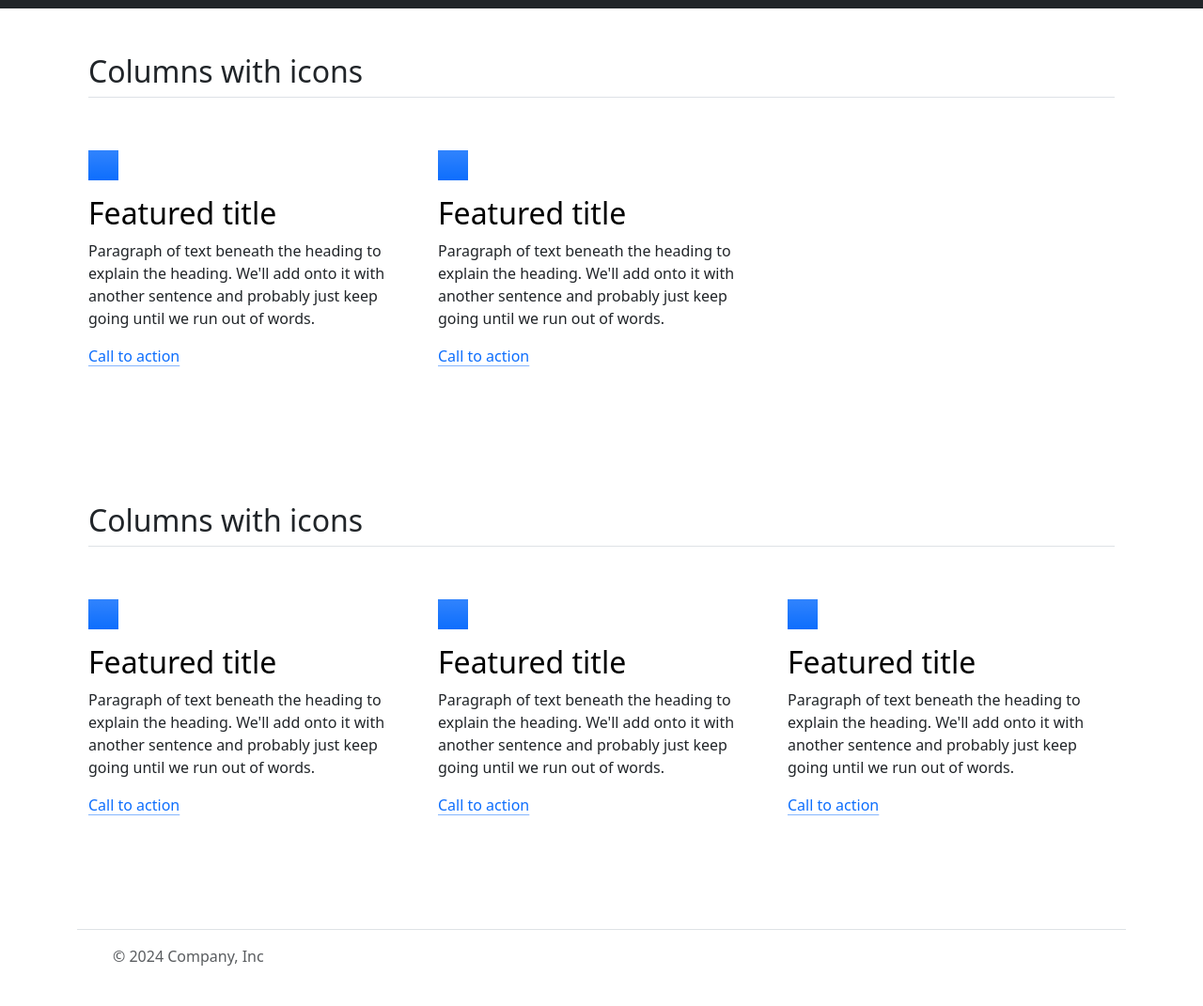
After one commit to Sharath-shetty28/Django, a Django app: page / in a window 1280 px wide. The commit adds this page. Shown: the part 317-1388 px from the top of the page at 94% size. Run offline with Django 5.2, Linux system fonts and the light colour scheme.

Commit message:
changes done

```diff
--- /dev/null
+++ b/pdf_toolkit/pdf_merger/templates/merge/index.html
@@ -0,0 +1,266 @@
+<!DOCTYPE html>
+<html lang="en">
+  <head>
+    <meta charset="utf-8" />
+    <meta name="viewport" content="width=device-width, initial-scale=1" />
+    <title>Bootstrap demo</title>
+    <link
+      href="https://cdn.jsdelivr.net/npm/bootstrap@5.3.3/dist/css/bootstrap.min.css"
+      rel="stylesheet"
+      integrity="sha384-QWTKZyjpPEjISv5WaRU9OFeRpok6YctnYmDr5pNlyT2bRjXh0JMhjY6hW+ALEwIH"
+      crossorigin="anonymous"
+    />
+  </head>
+  <body>
+    <nav
+      class="navbar navbar-expand-lg navbar-dark bg-dark"
+      aria-label="Offcanvas navbar large"
+    >
+      <div class="container-fluid">
+        <a class="navbar-brand" href="#">
+          <img
+            src="https://svgmix.com/uploads/codicons/77a588-file-code.svg"
+            class="text-light"
+          />pdf_tollkit</a
+        >
+        <button
+          class="navbar-toggler"
+          type="button"
+          data-bs-toggle="offcanvas"
+          data-bs-target="#offcanvasNavbar2"
+          aria-controls="offcanvasNavbar2"
+          aria-label="Toggle navigation"
+        >
+          <span class="navbar-toggler-icon"></span>
+        </button>
+        <div
+          class="offcanvas offcanvas-end text-bg-dark"
+          tabindex="-1"
+          id="offcanvasNavbar2"
+          aria-labelledby="offcanvasNavbar2Label"
+        >
+          <div class="offcanvas-header">
+            <h5 class="offcanvas-title" id="offcanvasNavbar2Label">
+              pdf_toolkit
+            </h5>
+            <button
+              type="button"
+              class="btn-close btn-close-white"
+              data-bs-dismiss="offcanvas"
+              aria-label="Close"
+            ></button>
+          </div>
+          <div class="offcanvas-body">
+            <ul class="navbar-nav justify-content-end flex-grow-1 pe-3">
+              <li class="nav-item dropdown">
+                <a
+                  class="nav-link dropdown-toggle"
+                  href="#"
+                  role="button"
+                  data-bs-toggle="dropdown"
+                  aria-expanded="false"
+                >
+                  merge
+                </a>
+                <ul class="dropdown-menu">
+                  <li>
+                    <a class="dropdown-item" href="merge/merge_pdfs"
+                      >pdf merge</a
+                    >
+                  </li>
+                  <li>
+                    <hr class="dropdown-divider" />
+                  </li>
+                  <li>
+                    <a class="dropdown-item" href="/merge/merge_words"
+                      >word merge</a
+                    >
+                  </li>
+                </ul>
+              </li>
+              <li class="nav-item dropdown">
+                <a
+                  class="nav-link dropdown-toggle"
+                  href="#"
+                  role="button"
+                  data-bs-toggle="dropdown"
+                  aria-expanded="false"
+                >
+                  converter
+                </a>
+                <ul class="dropdown-menu">
+                  <li><a class="dropdown-item" href="#">word to pdf</a></li>
+                  <li>
+                    <hr class="dropdown-divider" />
+                  </li>
+                  <li>
+                    <a class="dropdown-item" href="#">img to pdf</a>
+                  </li>
+                </ul>
+              </li>
+            </ul>
+            <div class="d-flex mt-3 mt-lg-0">
+              <button class="btn btn-outline-success" type="submit">
+                share
+              </button>
+            </div>
+          </div>
+        </div>
+      </div>
+    </nav>
+
+    <div class="container px-4 py-5" id="featured-3">
+      <h2 class="pb-2 border-bottom">Columns with icons</h2>
+      <div class="row g-4 py-5 row-cols-1 row-cols-lg-3">
+        <div class="feature col">
+          <div
+            class="feature-icon d-inline-flex align-items-center justify-content-center text-bg-primary bg-gradient fs-2 mb-3"
+          >
+            <svg class="bi" width="1em" height="1em">
+              <use xlink:href="#collection"></use>
+            </svg>
+          </div>
+          <h3 class="fs-2 text-body-emphasis">Featured title</h3>
+          <p>
+            Paragraph of text beneath the heading to explain the heading. We'll
+            add onto it with another sentence and probably just keep going until
+            we run out of words.
+          </p>
+          <a href="#" class="icon-link">
+            Call to action
+            <svg class="bi"><use xlink:href="#chevron-right"></use></svg>
+          </a>
+        </div>
+
+        <div class="feature col">
+          <div
+            class="feature-icon d-inline-flex align-items-center justify-content-center text-bg-primary bg-gradient fs-2 mb-3"
+          >
+            <svg class="bi" width="1em" height="1em">
+              <use xlink:href="#toggles2"></use>
+            </svg>
+          </div>
+          <h3 class="fs-2 text-body-emphasis">Featured title</h3>
+          <p>
+            Paragraph of text beneath the heading to explain the heading. We'll
+            add onto it with another sentence and probably just keep going until
+            we run out of words.
+          </p>
+          <a href="#" class="icon-link">
+            Call to action
+            <svg class="bi"><use xlink:href="#chevron-right"></use></svg>
+          </a>
+        </div>
+      </div>
+    </div>
+    <div class="container px-4 py-5" id="featured-3">
+      <h2 class="pb-2 border-bottom">Columns with icons</h2>
+      <div class="row g-4 py-5 row-cols-1 row-cols-lg-3">
+        <div class="feature col">
+          <div
+            class="feature-icon d-inline-flex align-items-center justify-content-center text-bg-primary bg-gradient fs-2 mb-3"
+          >
+            <svg class="bi" width="1em" height="1em">
+              <use xlink:href="#collection"></use>
+            </svg>
+          </div>
+          <h3 class="fs-2 text-body-emphasis">Featured title</h3>
+          <p>
+            Paragraph of text beneath the heading to explain the heading. We'll
+            add onto it with another sentence and probably just keep going until
+            we run out of words.
+          </p>
+          <a href="#" class="icon-link">
+            Call to action
+            <svg class="bi"><use xlink:href="#chevron-right"></use></svg>
+          </a>
+        </div>
+        <div class="feature col">
+          <div
+            class="feature-icon d-inline-flex align-items-center justify-content-center text-bg-primary bg-gradient fs-2 mb-3"
+          >
+            <svg class="bi" width="1em" height="1em">
+              <use xlink:href="#people-circle"></use>
+            </svg>
+          </div>
+          <h3 class="fs-2 text-body-emphasis">Featured title</h3>
+          <p>
+            Paragraph of text beneath the heading to explain the heading. We'll
+            add onto it with another sentence and probably just keep going until
+            we run out of words.
+          </p>
+          <a href="#" class="icon-link">
+            Call to action
+            <svg class="bi"><use xlink:href="#chevron-right"></use></svg>
+          </a>
+        </div>
+        <div class="feature col">
+          <div
+            class="feature-icon d-inline-flex align-items-center justify-content-center text-bg-primary bg-gradient fs-2 mb-3"
+          >
+            <svg class="bi" width="1em" height="1em">
+              <use xlink:href="#toggles2"></use>
+            </svg>
+          </div>
+          <h3 class="fs-2 text-body-emphasis">Featured title</h3>
+          <p>
+            Paragraph of text beneath the heading to explain the heading. We'll
+            add onto it with another sentence and probably just keep going until
+            we run out of words.
+          </p>
+          <a href="#" class="icon-link">
+            Call to action
+            <svg class="bi"><use xlink:href="#chevron-right"></use></svg>
+          </a>
+        </div>
+      </div>
+    </div>
+
+    {% comment %} footer {% endcomment %}
+    <div class="container">
+      <footer
+        class="d-flex flex-wrap justify-content-between align-items-center py-3 my-4 border-top"
+      >
+        <div class="col-md-4 d-flex align-items-center">
+          <a
+            href="/"
+            class="mb-3 me-2 mb-md-0 text-body-secondary text-decoration-none lh-1"
+          >
+            <svg class="bi" width="30" height="24">
+              <use xlink:href="#bootstrap"></use>
+            </svg>
+          </a>
+          <span class="mb-3 mb-md-0 text-body-secondary"
+            >© 2024 Company, Inc</span
+          >
+        </div>
+
+        <ul class="nav col-md-4 justify-content-end list-unstyled d-flex">
+          <li class="ms-3">
+            <a class="text-body-secondary" href="#"
+              ><svg class="bi" width="24" height="24">
+                <use xlink:href="#twitter"></use></svg
+            ></a>
+          </li>
+          <li class="ms-3">
+            <a class="text-body-secondary" href="#"
+              ><svg class="bi" width="24" height="24">
+                <use xlink:href="#instagram"></use></svg
+            ></a>
+          </li>
+          <li class="ms-3">
+            <a class="text-body-secondary" href="#"
+              ><svg class="bi" width="24" height="24">
+                <use xlink:href="#facebook"></use></svg
+            ></a>
+          </li>
+        </ul>
+      </footer>
+    </div>
+    <script
+      src="https://cdn.jsdelivr.net/npm/bootstrap@5.3.3/dist/js/bootstrap.bundle.min.js"
+      integrity="sha384-YvpcrYf0tY3lHB60NNkmXc5s9fDVZLESaAA55NDzOxhy9GkcIdslK1eN7N6jIeHz"
+      crossorigin="anonymous"
+    ></script>
+  </body>
+</html>
--- a/pdf_toolkit/pdf_merger/urls.py
+++ b/pdf_toolkit/pdf_merger/urls.py
@@ -2,7 +2,8 @@ from django.urls import path
 from . import views
 
 urlpatterns = [
-    path('merge_pdf/', views.merge_pdfs, name='merge_pdfs'),
-    path('merge_word/', views.merge_words, name='merge_words'),
+    path('', views.index, name='index'),
+    path('merge_pdfs/', views.merge_pdfs, name='merge_pdfs'),
+    path('merge_words/', views.merge_words, name='merge_words'),
     path('', views.index, name='index'),
 ]
--- a/pdf_toolkit/pdf_merger/views.py
+++ b/pdf_toolkit/pdf_merger/views.py
@@ -4,7 +4,7 @@ from PyPDF2 import PdfMerger
 
 
 def index(request):
-    return render(request, 'index.html')
+    return render(request, 'merge/index.html')
 
 def merge_pdfs(request):
     if request.method == "POST":
--- a/pdf_toolkit/pdf_toolkit/urls.py
+++ b/pdf_toolkit/pdf_toolkit/urls.py
@@ -16,10 +16,11 @@ Including another URLconf
 """
 from django.contrib import admin
 from django.urls import path, include
+from pdf_merger.views import index
 
 urlpatterns = [
     path('admin/', admin.site.urls),
-
+    path('', index ,name='index'),
     # Include URLs from pdf_merger
     path('merge/', include('pdf_merger.urls')),
 
```
Also changed, not shown: pdf_toolkit/pdf_merger/templates/merge/merge_pdfs.html (+107 -2 lines), pdf_toolkit/templates/index.html (deleted, +0 -16 lines).
